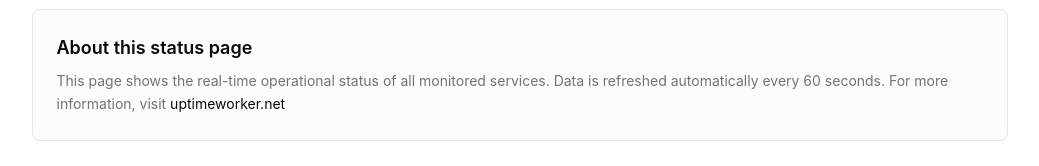
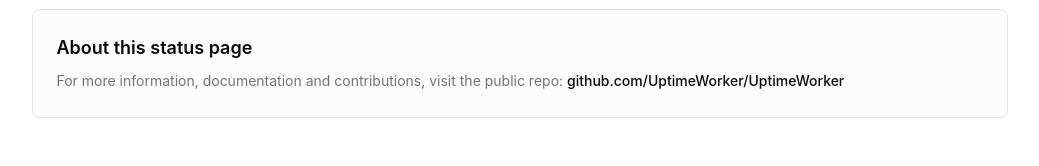
Before and after one commit to UptimeWorker/UptimeWorker, a React (Vite) app: page / in a window 1280 px wide. Shown: the part 556-722 px from the top of the page, without its empty margins (113-1152 px from the left). Built offline with nearby package versions, Linux system fonts and the light colour scheme; no server answers.

Commit message:
feat: Update Info Section with GitHub repo link
Replace placeholder example.com URL with actual GitHub repository link
for better discoverability and contribution access.

```diff
--- a/src/pages/StatusPage.tsx
+++ b/src/pages/StatusPage.tsx
@@ -163,14 +163,16 @@
               {t.aboutTitle}
             </h3>
             <p className="text-sm text-muted-foreground leading-relaxed">
-              {language === 'en' ? t.aboutDescription : t.aboutDescriptionFr}
+              {language === 'en'
+                ? 'For more information, documentation and contributions, visit the public repo: '
+                : 'Pour plus d\'informations, documentation et contributions, visitez le repo public : '}
               <a
-                href="https://example.com"
-                className="text-foreground hover:underline"
+                href="https://github.com/UptimeWorker/UptimeWorker"
+                className="text-foreground hover:underline font-medium"
                 target="_blank"
                 rel="noopener noreferrer"
               >
-                {t.visitWebsite}
+                github.com/UptimeWorker/UptimeWorker
               </a>
             </p>
           </div>
```
